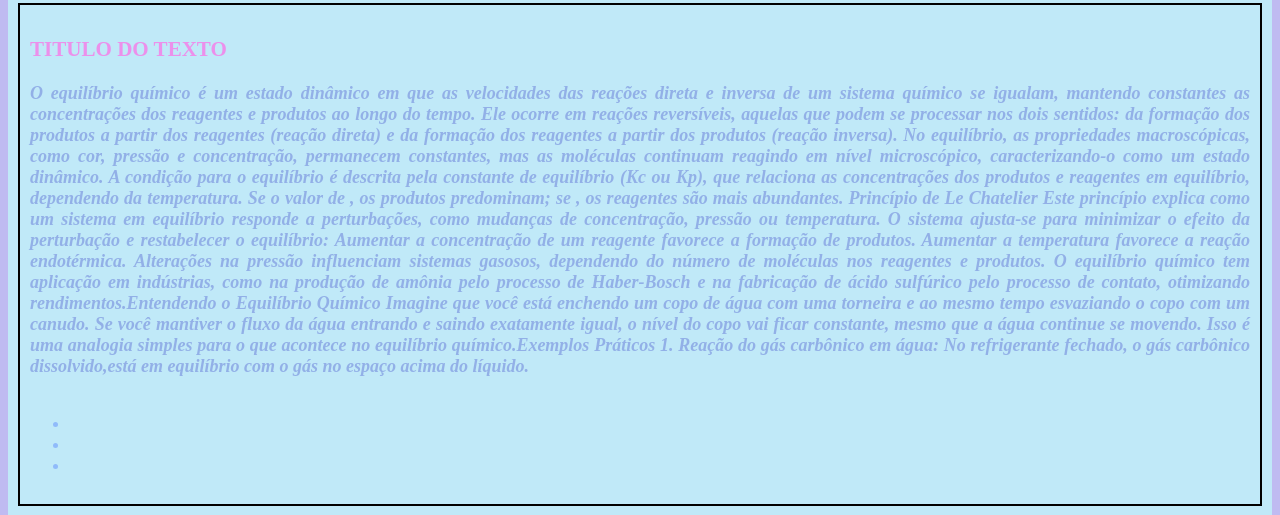
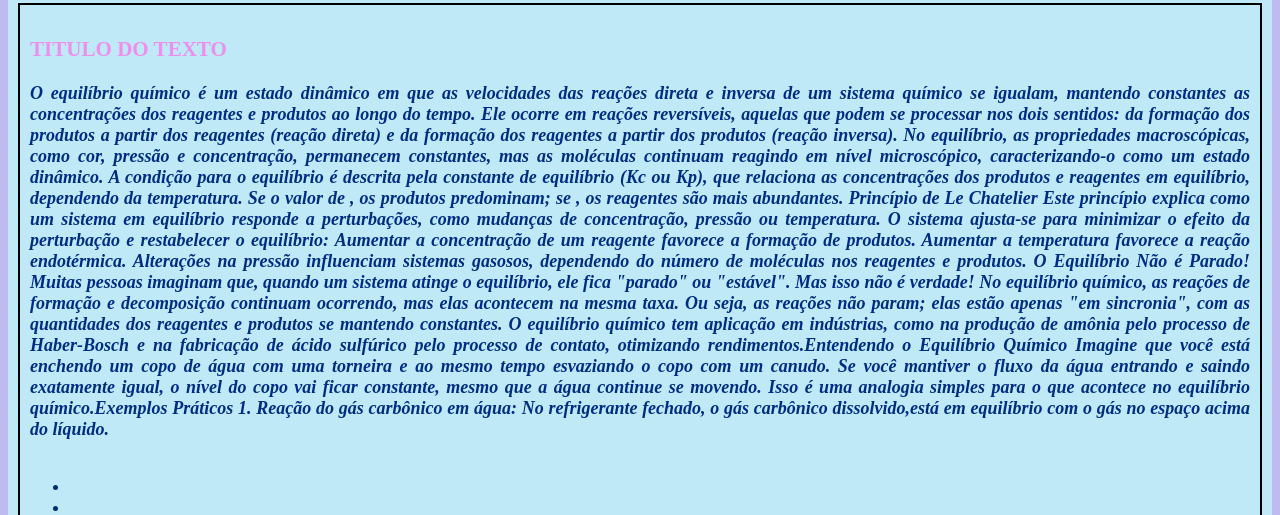
Before and after one commit to joaohenrique1003/new-, a plain HTML site: page index.html in a window 1280 px wide. Shown: the part 234-749 px from the top of the page. Drawn offline with Linux system fonts and the light colour scheme; a script that the page names is missing.

Commit message:
kkkkkkkkkk

```diff
--- a/index.html
+++ b/index.html
@@ -39,7 +39,8 @@
 
             Alterações na pressão influenciam sistemas gasosos, dependendo do número de moléculas nos reagentes e produtos.
 
-
+            O Equilíbrio Não é Parado!
+Muitas pessoas imaginam que, quando um sistema atinge o equilíbrio, ele fica "parado" ou "estável". Mas isso não é verdade! No equilíbrio químico, as reações de formação e decomposição continuam ocorrendo, mas elas acontecem na mesma taxa. Ou seja, as reações não param; elas estão apenas "em sincronia", com as quantidades dos reagentes e produtos se mantendo constantes.
             O equilíbrio químico tem aplicação em indústrias, como na produção de amônia pelo processo de Haber-Bosch e na fabricação de ácido sulfúrico pelo processo de contato, otimizando rendimentos.Entendendo o Equilíbrio Químico
 
             Imagine que você está enchendo um copo de água com uma torneira e ao mesmo tempo esvaziando o copo com um canudo. Se você mantiver o fluxo da água entrando e saindo exatamente igual, o nível do copo vai ficar constante, mesmo que a água continue se movendo. Isso é uma analogia simples para o que acontece no equilíbrio químico.Exemplos Práticos
--- a/style.css
+++ b/style.css
@@ -1,8 +1,8 @@
 body {background-color: #bfbbf1; text-align: justify; font-size: 18px;}
 h1 {text-align: center; background-color:#f380e9d8; color: #000000;}
 h3 {text-align: justify; color: #f380e9d8;}
-b{color: rgb(146, 176, 231); font-size: 18px;}
-i {color: rgb(144, 187, 250); font-size: 18px;}
+b{color: rgb(0, 45, 129); font-size: 18px;}
+i {color: rgb(0, 45, 112); font-size: 18px;}
 header, footer{background-color: #d0aae6; color: #ceeffc; text-align: center; font-size: 20px; border: black solid 2px;}
 main {background-color: #c0e9f8;}
 nav li {text-transform: uppercase; list-style: none; display: inline;
```
